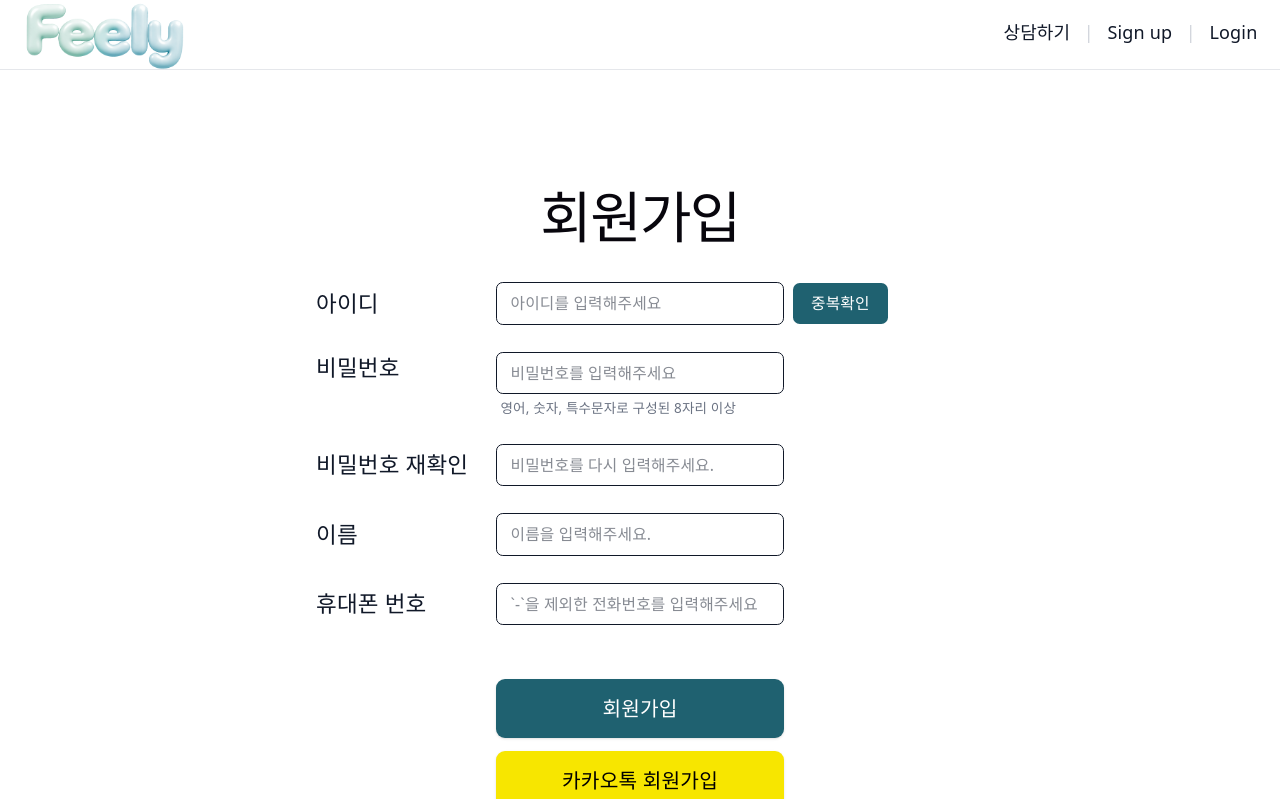
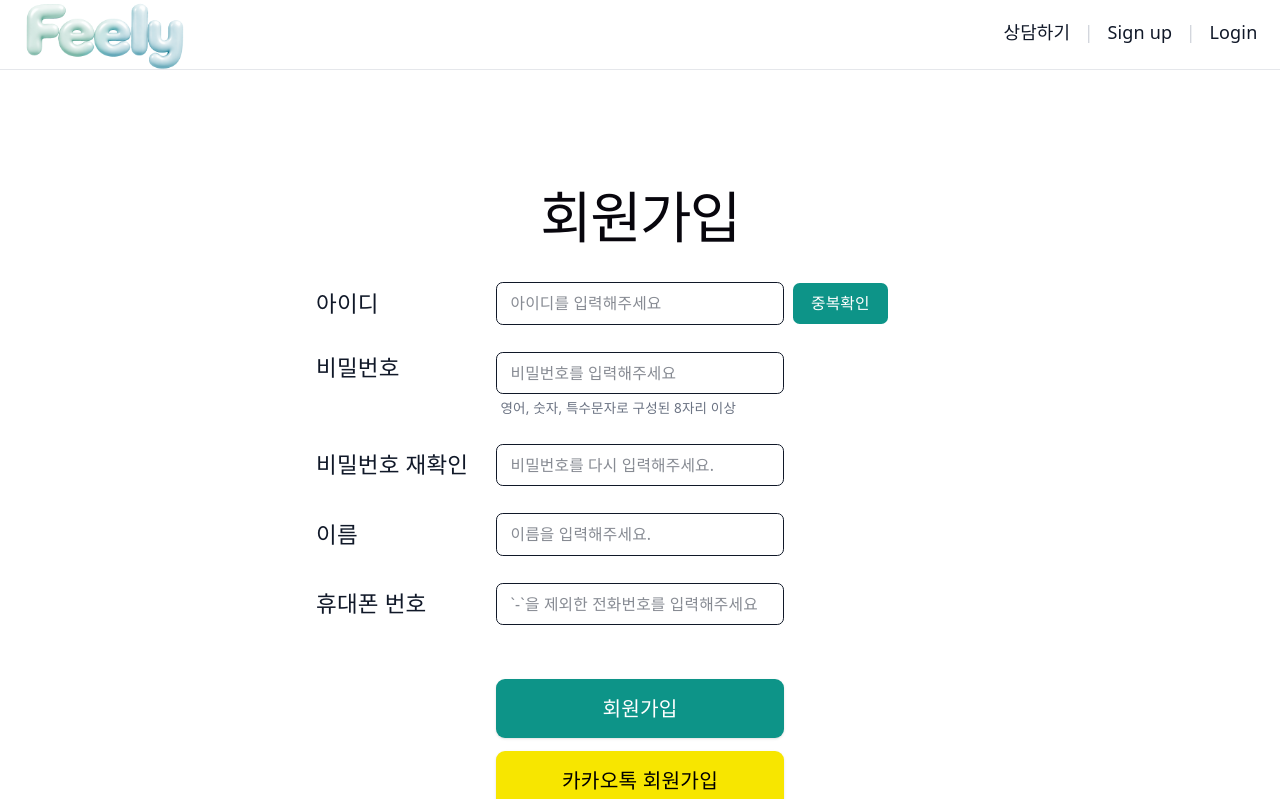
Before and after one commit to 2026-SMHRD-AIC-HealthAX-1/Alphacare, a React (Vite) app in the folder frontend/: page /Feely/SignUp in a window 1280 px wide. Shown: the top 799 px of the page. Built offline with nearby package versions, Linux system fonts and the light colour scheme.

Commit message:
버튼색상수정 - 민지선
버튼색상수정 - 로그인,아이디 비번찾기, 회원가입

```diff
--- a/frontend/src/pages/login/FindId.tsx
+++ b/frontend/src/pages/login/FindId.tsx
@@ -100,7 +100,7 @@
               <button
                 type="submit"
                 disabled={loading}
-                className="w-64 h-11 flex items-center justify-center bg-[#1F6170] text-white font-bold text-base sm:text-lg rounded-lg shadow-sm hover:opacity-90 transition-opacity disabled:opacity-60"
+                className="w-64 h-11 flex items-center justify-center bg-[#0D9488] text-white font-bold text-base sm:text-lg rounded-lg shadow-sm hover:opacity-90 transition-opacity disabled:opacity-60"
               >
                 {loading ? "찾는 중..." : "아이디 찾기"}
               </button>
--- a/frontend/src/pages/login/FindPw.tsx
+++ b/frontend/src/pages/login/FindPw.tsx
@@ -105,7 +105,7 @@
               <button
                 type="submit"
                 disabled={loading}
-                className="w-64 h-11 flex items-center justify-center bg-[#1F6170] text-white font-bold text-base sm:text-lg rounded-lg shadow-sm hover:opacity-90 transition-opacity disabled:opacity-60"
+                className="w-64 h-11 flex items-center justify-center bg-[#0D9488] text-white font-bold text-base sm:text-lg rounded-lg shadow-sm hover:opacity-90 transition-opacity disabled:opacity-60"
               >
                 {loading ? "찾는 중..." : "비밀번호 찾기"}
               </button>
--- a/frontend/src/pages/login/LoginPage.tsx
+++ b/frontend/src/pages/login/LoginPage.tsx
@@ -95,7 +95,7 @@
                 </Link>
                 <button
                   type="submit"
-                  className="flex-1 h-11 flex items-center justify-center bg-[#1F6170] text-white font-bold text-base sm:text-lg rounded-lg shadow-sm hover:opacity-90 transition-opacity"
+                  className="flex-1 h-11 flex items-center justify-center bg-[#0D9488] text-white font-bold text-base sm:text-lg rounded-lg shadow-sm hover:opacity-90 transition-opacity"
                 >
                   로그인
                 </button>
--- a/frontend/src/pages/login/SignupPage.tsx
+++ b/frontend/src/pages/login/SignupPage.tsx
@@ -137,7 +137,7 @@
               />
               <button
                 type="button" onClick={clickCheckDuplicate}
-                className="whitespace-nowrap shrink-0 px-3 sm:px-4 py-2 bg-[#1F6170] text-white text-xs sm:text-sm font-medium rounded-md hover:opacity-90 transition-opacity"
+                className="whitespace-nowrap shrink-0 px-3 sm:px-4 py-2 bg-[#0D9488] text-white text-xs sm:text-sm font-medium rounded-md hover:opacity-90 transition-opacity"
               >
                 중복확인
               </button>
@@ -219,7 +219,7 @@
             <div className="w-64 flex flex-col gap-3 mx-auto">
               <button
                 type="submit"
-                className="w-64 py-3 bg-[#1F6170] text-white font-bold text-base sm:text-lg rounded-lg shadow-sm hover:opacity-90 transition-opacity"
+                className="w-64 py-3 bg-[#0D9488] text-white font-bold text-base sm:text-lg rounded-lg shadow-sm hover:opacity-90 transition-opacity"
               >
                 회원가입
               </button>
```
